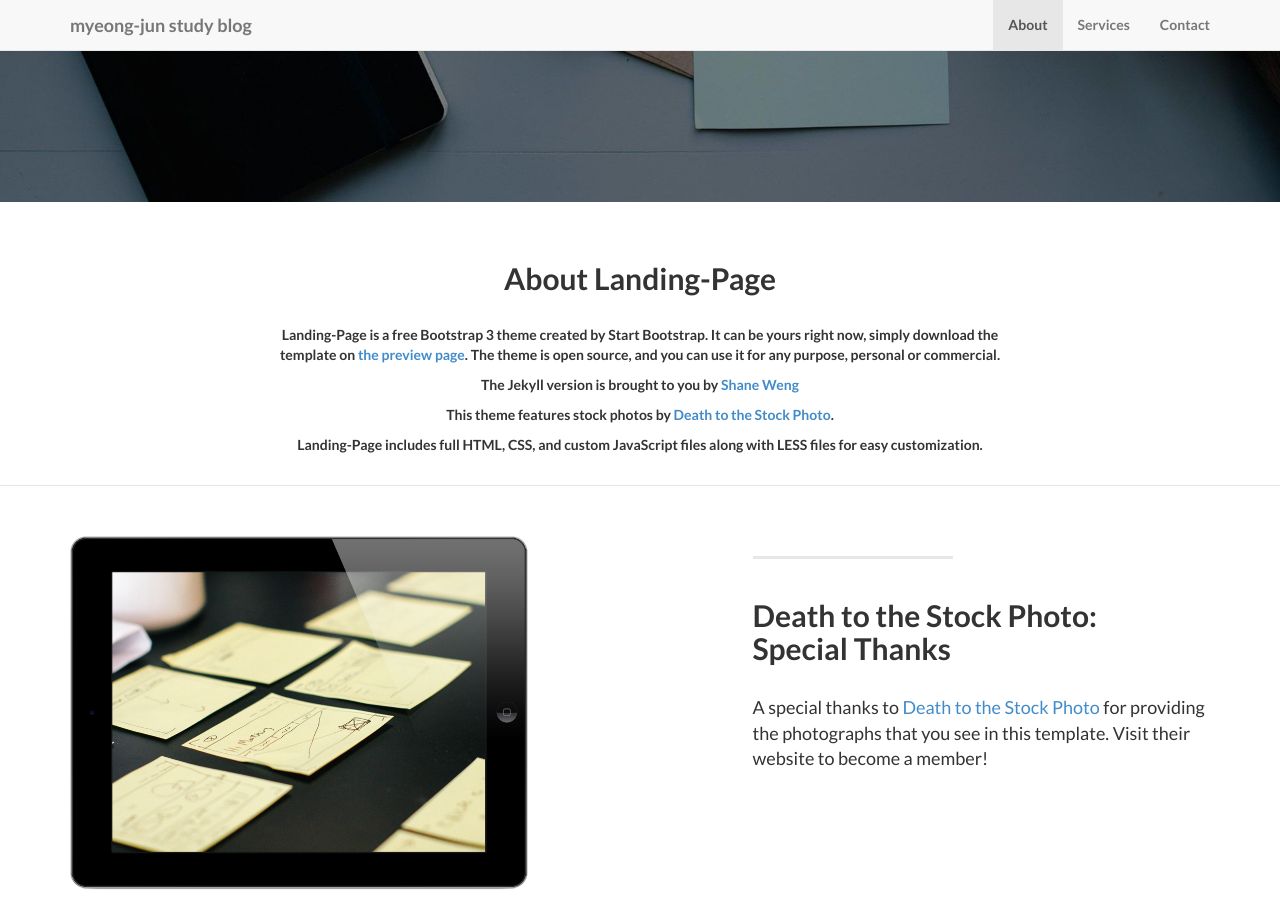
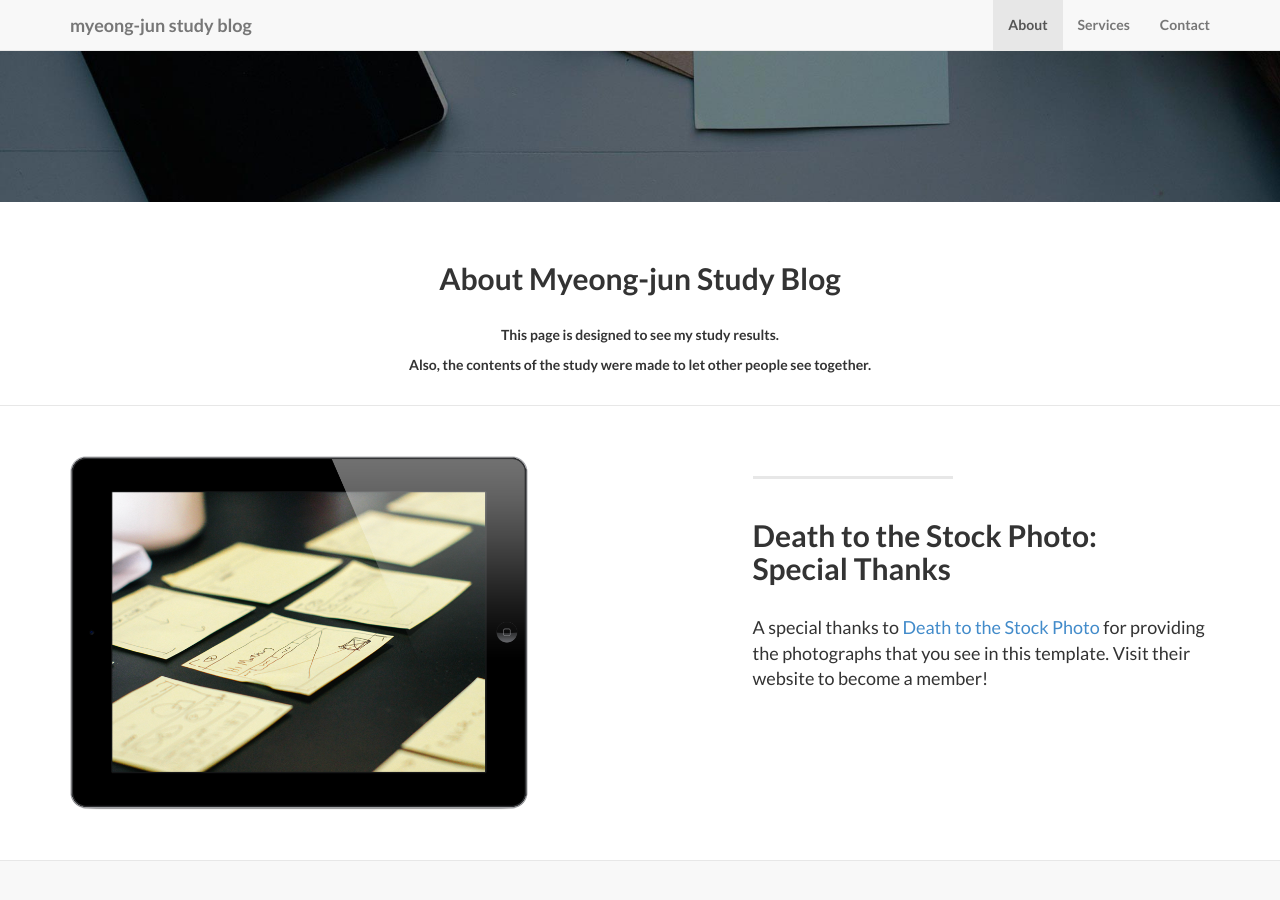
Before and after one commit to myeong-jun/myeong-jun.github.io, a Jekyll site: the page built from index.html, in a window 1280 px wide and 900 px high, scrolled down 575 px. Built offline with Jekyll 4.4.1, drawn with Linux system fonts in a browser that asks for light colours.

Commit message:
Update about.html

```diff
--- a/_includes/about.html
+++ b/_includes/about.html
@@ -3,12 +3,10 @@
         <div class="row">
             <div class="col-lg-8 col-lg-offset-2">
               <br/><br/>
-              <h2>About Landing-Page</h2>
+              <h2>About Myeong-jun Study Blog</h2>
               <br/>
-                <p>Landing-Page is a free Bootstrap 3 theme created by Start Bootstrap. It can be yours right now, simply download the template on <a href="http://startbootstrap.com/template-overviews/landing-page/">the preview page</a>. The theme is open source, and you can use it for any purpose, personal or commercial.</p>
-                <p>The Jekyll version is brought to you by <a href="https://github.com/swcool">Shane Weng</a></p>
-                <p>This theme features stock photos by <a href="http://join.deathtothestockphoto.com//">Death to the Stock Photo</a>.</p>
-                <p>Landing-Page includes full HTML, CSS, and custom JavaScript files along with LESS files for easy customization.</p>
+                <p>This page is designed to see my study results.</p>
+                <p>Also, the contents of the study were made to let other people see together.</p>
                 <br/>
               </div>
         </div>
```
